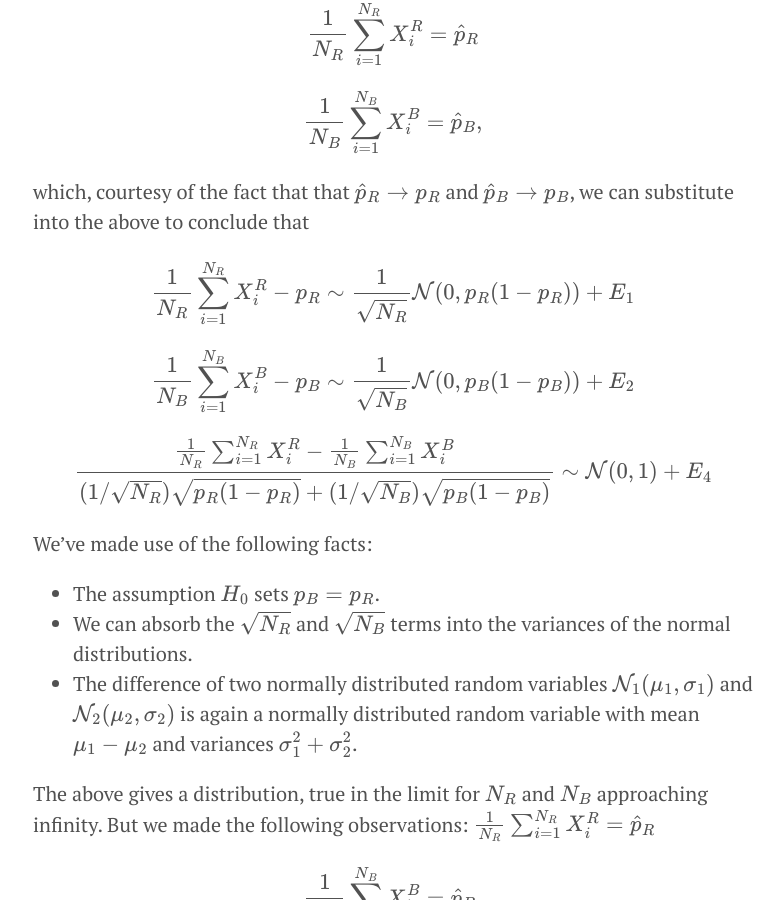
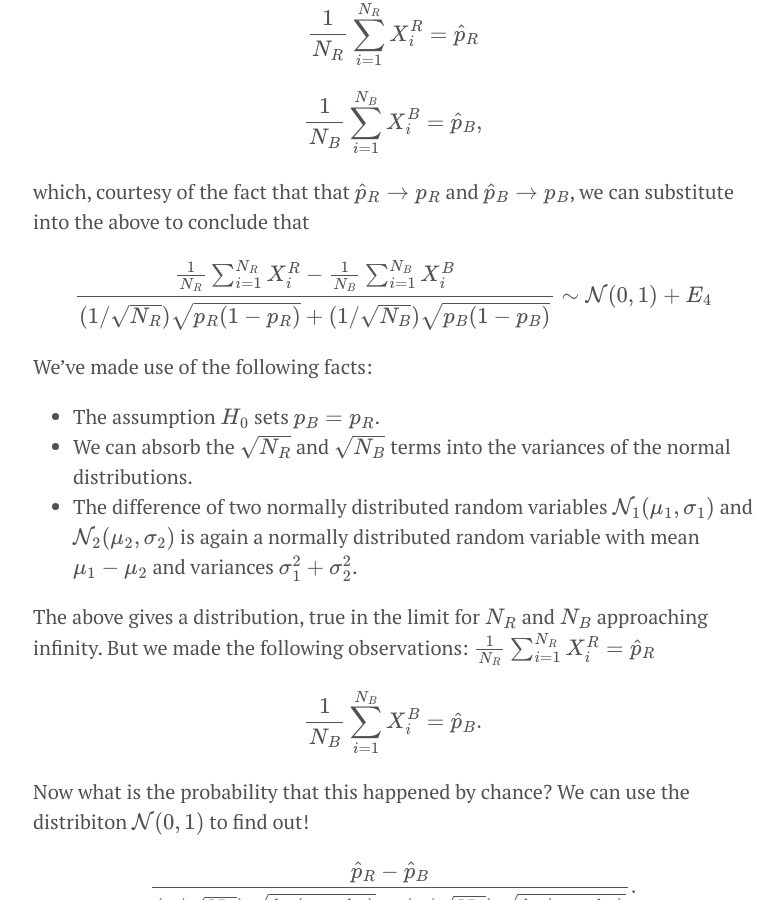
Before and after one commit to doriang102/doriang102.github.io, a Jekyll site: the page built from _posts/2017-05-28-hypothesis-testing.md, in a window 1280 px wide and 900 px high, scrolled down 1810 px. Shown: the whole window, without its empty margins (247-1031 px from the left). Built offline with Jekyll 4.4.1, drawn with Linux system fonts in a browser that asks for light colours; our own code applies the rules of GitHub Pages for plain Markdown files; formulas are drawn with MathJax 3.

Commit message:
Update 2017-05-28-hypothesis-testing.md

```diff
--- a/_posts/2017-05-28-hypothesis-testing.md
+++ b/_posts/2017-05-28-hypothesis-testing.md
@@ -56,10 +56,6 @@
 
 which, courtesy of the fact that that $$\hat p_R \to p_R$$ and $$\hat p_B \to p_B$$, we can substitute into the above to conclude that
 
-$$\frac{1}{N_R}\sum_{i=1}^{N_R} X_i^R - p_R \sim \frac{1}{\sqrt{N_R}} \mathcal{N}(0, p_R(1-p_R)) + E_1$$
-
-
-$$\frac{1}{N_B}\sum_{i=1}^{N_B} X_i^B - p_B \sim \frac{1}{\sqrt{N_B}} \mathcal{N}(0, p_B(1-p_B)) + E_2$$
 
 
 $$\frac{\frac{1}{N_R}\sum_{i=1}^{N_R} X_i^R - \frac{1}{N_B}\sum_{i=1}^{N_B} X_i^B}{(1/\sqrt{N_R})\sqrt{  p_R(1- p_R)} +(1/\sqrt{N_B})\sqrt{  p_B(1- p_B)}} \sim \mathcal{N}(0,1) + E_4$$
```
